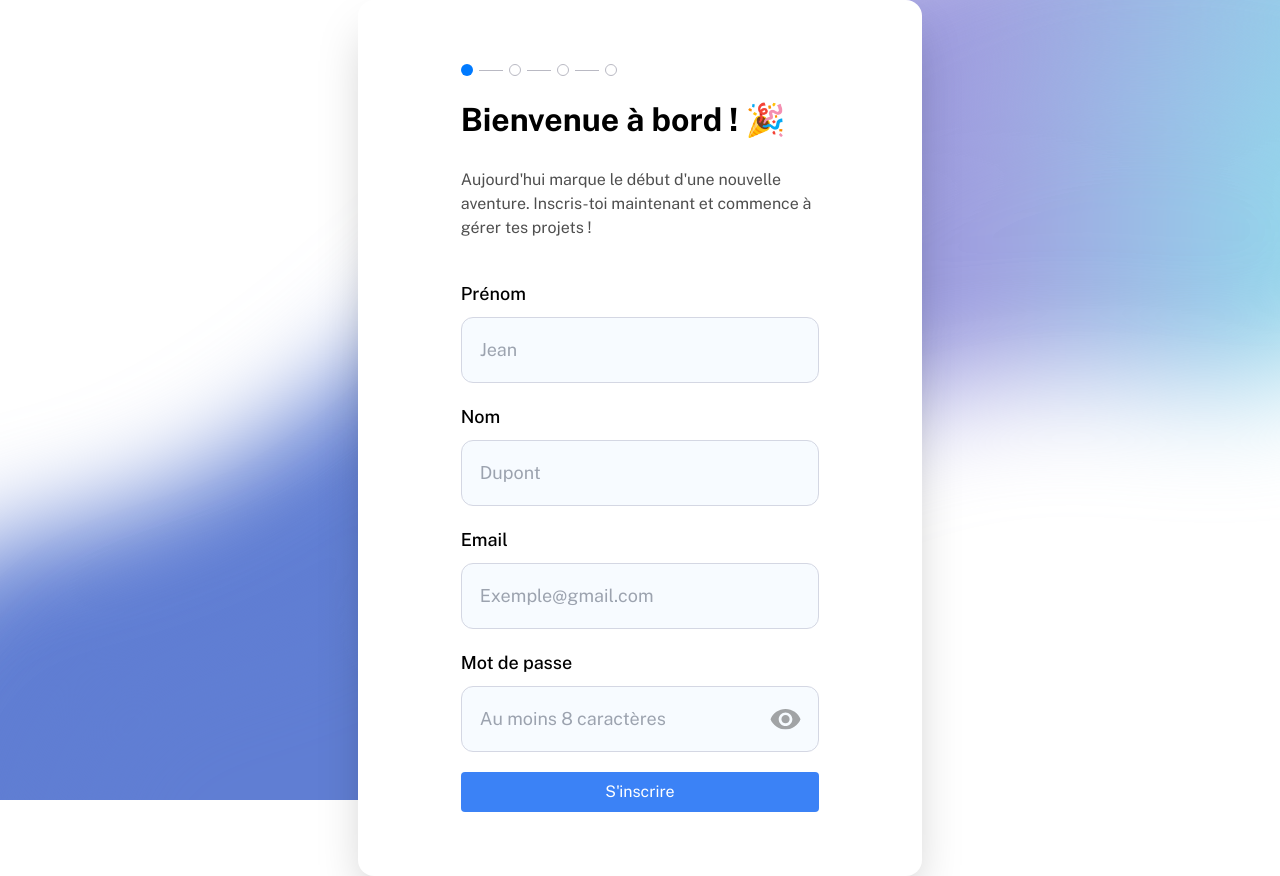
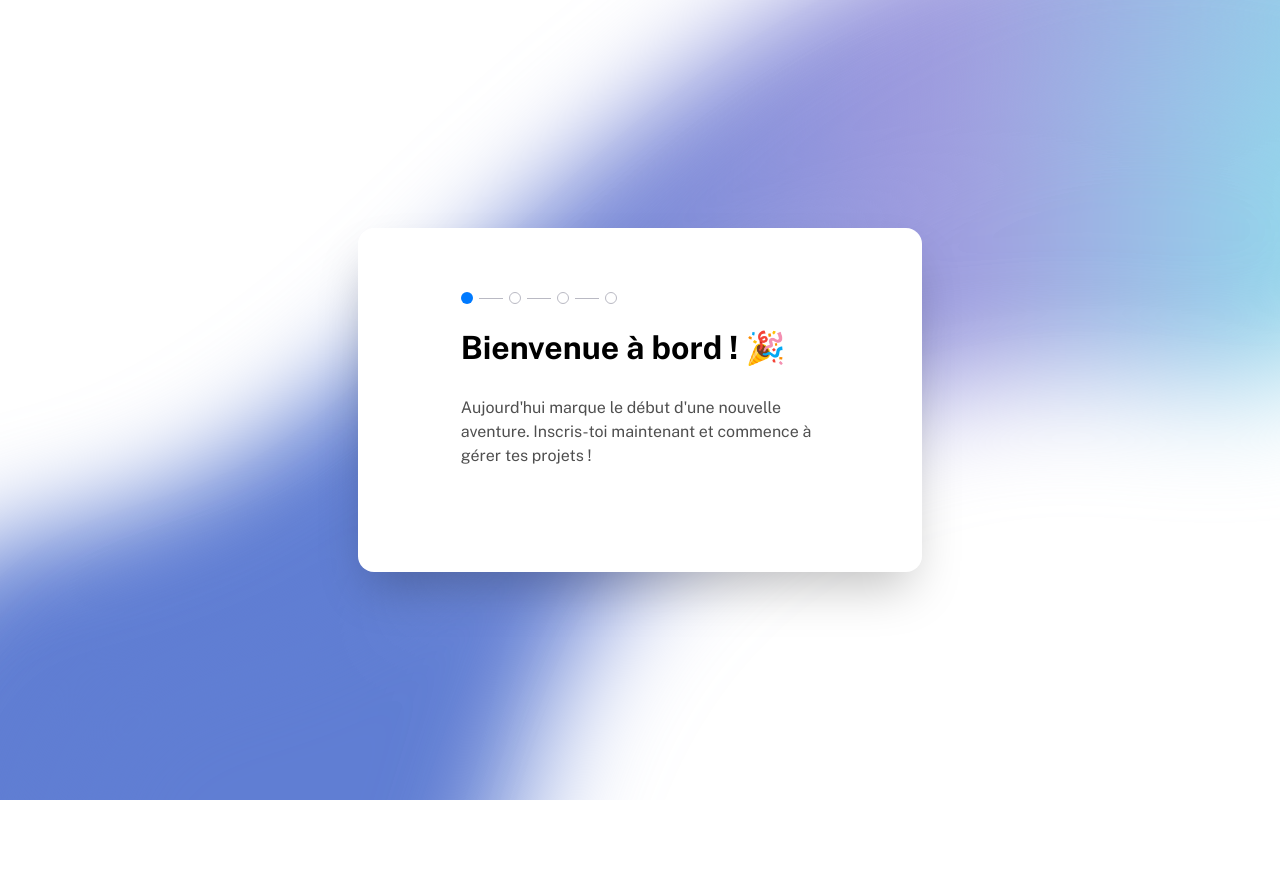
Before and after one commit to grintzdel/ticks-app, a Next.js app: page /register in a window 1280 px wide. After the commit the page ends 800 px from the top, so only its background shows below. Built offline with nearby package versions, Linux system fonts and the light colour scheme.

Commit message:
:passport_control: Added redirection auth register logic

```diff
--- a/src/components/ui/forms/register/RegisterFormWrapper.tsx
+++ b/src/components/ui/forms/register/RegisterFormWrapper.tsx
@@ -1,35 +1,45 @@
 'use client'
 
-import {useState, useEffect} from 'react'
+import {useState} from 'react'
+import {useRouter} from 'next/navigation'
 import RegisterForm from '@/components/ui/forms/register/RegisterForm'
 import FormWrapper from '@/components/ui/forms/common/FormWrapper'
 import {register} from '@/actions/auth/register'
 import type {RegisterData} from '@/schemas/auth/register.schema'
+import {RegisterResponse} from '@/actions/auth/register'
+import {REGISTER_STEPS} from '@/utils/auth/RegisterSteps'
 
 interface RegisterFormWrapperProps {
+    currentStep: number
     onStepChange: (step: number) => void
 }
 
-export default function RegisterFormWrapper({onStepChange}: RegisterFormWrapperProps) {
+export default function RegisterFormWrapper({currentStep, onStepChange}: RegisterFormWrapperProps) {
+    const router = useRouter()
     const [error, setError] = useState<string | null>(null)
     const [success, setSuccess] = useState(false)
-    const [currentStep, setCurrentStep] = useState(1)
 
-    useEffect(() => {
-        onStepChange(currentStep)
-    }, [currentStep, onStepChange])
-
-    const handleRegister = async (formData: RegisterData) => {
+    const handleRegister = async (formData: RegisterData): Promise<RegisterResponse> => {
         try {
             setError(null)
             const result = await register(formData)
+
             if (result.success) {
-                setSuccess(true)
+                if (currentStep === Object.keys(REGISTER_STEPS).length) {
+                    setSuccess(true)
+                    setTimeout(() => {
+                        router.push('/login')
+                    }, 1500)
+                } else {
+                    onStepChange(currentStep + 1)
+                }
             } else {
                 setError(result.error || 'Une erreur inconnue est survenue')
             }
+            return result
         } catch (err) {
             setError('Une erreur est survenue')
+            return {success: false, error: 'Une erreur est survenue'}
         }
     }
 
@@ -37,12 +47,12 @@ export default function RegisterFormWrapper({onStepChange}: RegisterFormWrapperP
         <FormWrapper
             error={error}
             success={success}
-            successMessage="Inscription réussie !"
+            successMessage="Inscription réussie ! Redirection vers la connexion..."
         >
             <RegisterForm
                 onSubmit={handleRegister}
                 currentStep={currentStep}
-                setCurrentStep={setCurrentStep}
+                setCurrentStep={onStepChange}
             />
         </FormWrapper>
     )
```
